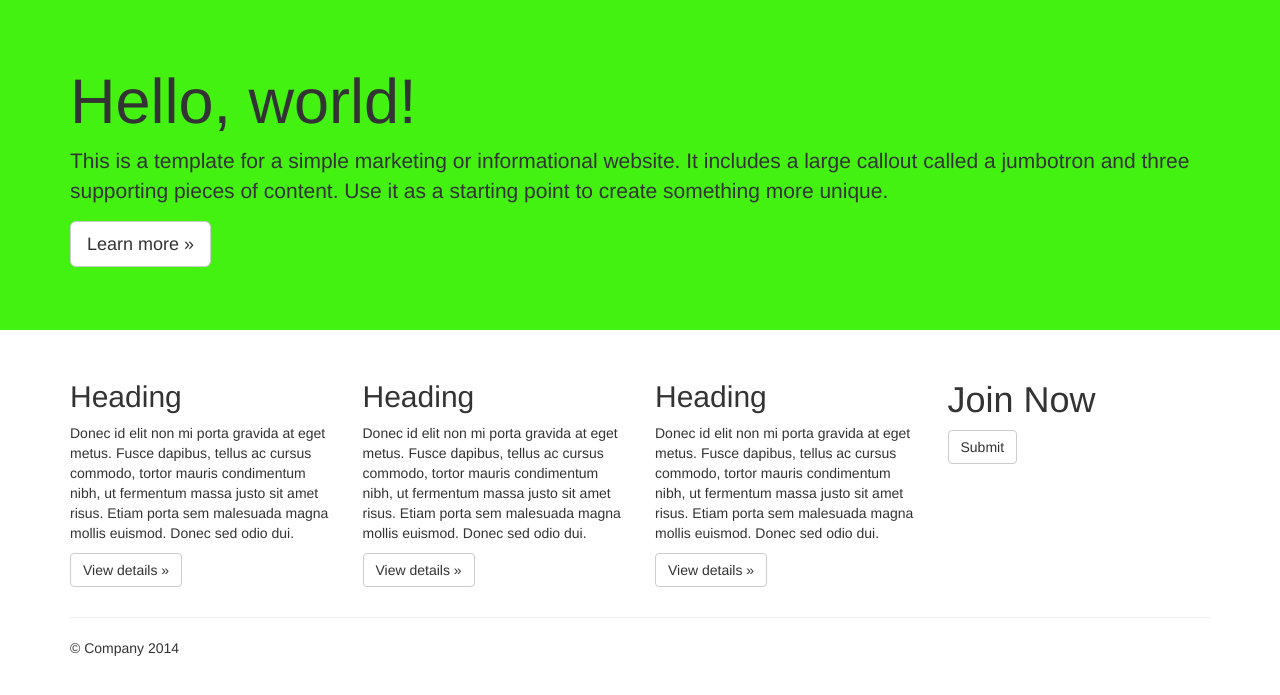
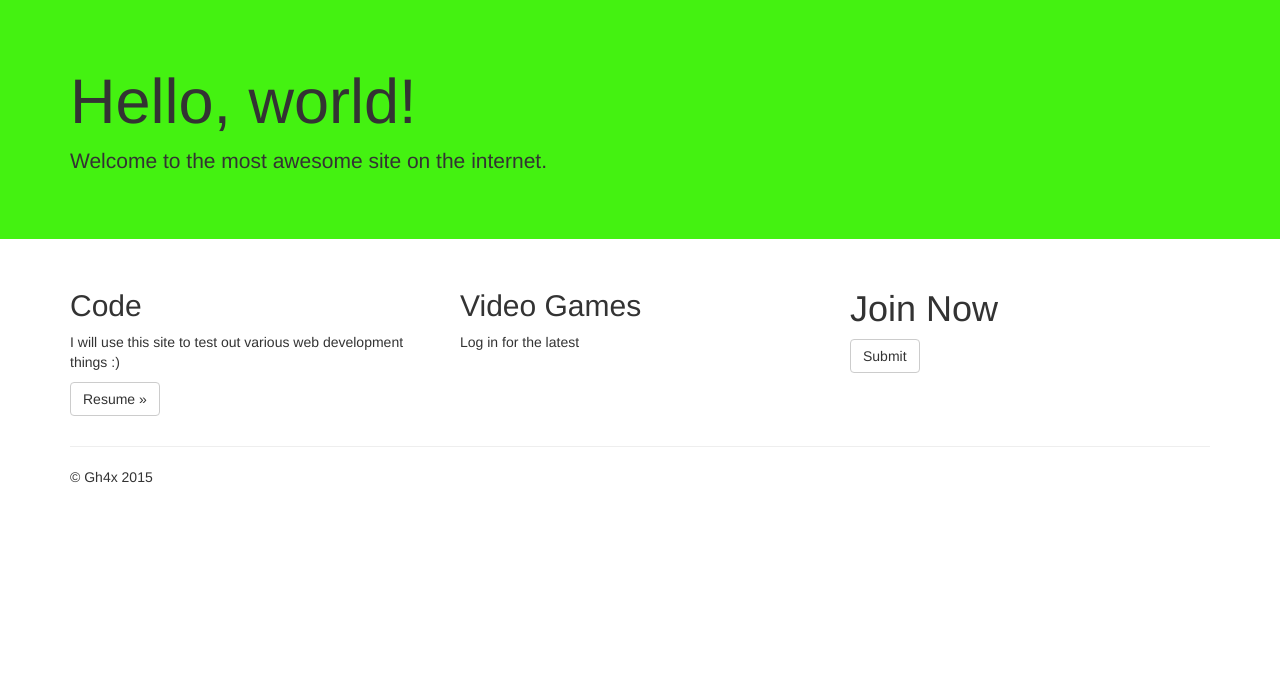
Before and after one commit to gh4x/gh4x-public, a Django app: template Django/static/templates/signup.html in a window 1280 px wide. Shown: the part 51-746 px from the top of the page. Run offline with Django 3.2, Linux system fonts and the light colour scheme; the template is opened without the code that fills it: values that come from a table or form of the project are taken from there, others are empty; parts of the project's set-up code (start-up, migrations or seed data) failed here and were passed over; some libraries are stand-ins or nearby versions.

Commit message:
updates 4/29/2015

```diff
--- a/Django/src/gh4x/urls.py
+++ b/Django/src/gh4x/urls.py
@@ -9,7 +9,8 @@ urlpatterns = patterns('',
     # Examples:
     url(r'^$', 'signups.views.home', name='home'),
     # url(r'^blog/', include('blog.urls')),
-
+    url(r'^thank-you/$', 'signups.views.thankyou', name='thankyou'),
+    url(r'^about-grant/$', 'signups.views.aboutgrant', name='aboutgrant'),
     url(r'^admin/', include(admin.site.urls)),
 )
 
--- a/Django/static/static/css/custom.css
+++ b/Django/static/static/css/custom.css
@@ -3,7 +3,8 @@
 }
 
 .success {
-    background-color: #c0c0c0;
+    background-color: #fc9803;
+    text-align: center;
 }
 
 .messages-row {
--- a/Django/static/templates/base.html
+++ b/Django/static/templates/base.html
@@ -10,18 +10,18 @@
     <meta name="author" content="">
     <link rel="icon" href="../../favicon.ico">
 
-    <title>Jumbotron Template for Bootstrap</title>
+    <title>Gh4x.com</title>
 
     <!-- Bootstrap core CSS -->
-    <link href="static/css/bootstrap.min.css" rel="stylesheet">
+    <link href="../static/css/bootstrap.min.css" rel="stylesheet">
 
     <!-- Custom styles for this template -->
-    <link href="static/css/jumbotron.css" rel="stylesheet">
-    <link href="static/css/custom.css" rel="stylesheet">
+    <link href="../static/css/jumbotron.css" rel="stylesheet">
+    <link href="../static/css/custom.css" rel="stylesheet">
 
     <!-- Just for debugging purposes. Don't actually copy these 2 lines! -->
     <!--[if lt IE 9]><script src="../../assets/js/ie8-responsive-file-warning.js"></script><![endif]-->
-    <script src="static/js/ie-emulation-modes-warning.js"></script>
+    <script src="../static/js/ie-emulation-modes-warning.js"></script>
 
     <!-- HTML5 shim and Respond.js for IE8 support of HTML5 elements and media queries -->
     <!--[if lt IE 9]>
@@ -57,61 +57,40 @@
       </div>
     </nav>
 
-    <!-- Main jumbotron for a primary marketing message or call to action -->
-    <div class="jumbotron">
-      <div class="container">
-        <h1>Hello, world!</h1>
-        <p>This is a template for a simple marketing or informational website. It includes a large callout called a jumbotron and three supporting pieces of content. Use it as a starting point to create something more unique.</p>
-        <p><a class="btn btn-default btn-lg" href="#" role="button">Learn more &raquo;</a></p>
-      </div>
-    </div>
+    {% block jumbotron %}
+    {% endblock jumbotron %}
 
     <div class="container">
       {% if messages %}
       <div class="row">
-        <div class="col-sm-3 col-sm-offset-3">
+        <div class="col-sm-6 col-sm-offset-3">
           {% for message in messages %}
-          <p {% if message.tags %} class="{{ message.tags }}"{% endif %}>{{ message }}</p>
+          <p {% if message.tags == "success" %} class="alert alert-success"{% endif %}>{{ message }}</p>
           {% endfor %}
         </div>
       </div>
       {% endif %}
 
       <div class="row">
-        <div class="col-md-3">
-          <h2>Heading</h2>
-          <p>Donec id elit non mi porta gravida at eget metus. Fusce dapibus, tellus ac cursus commodo, tortor mauris condimentum nibh, ut fermentum massa justo sit amet risus. Etiam porta sem malesuada magna mollis euismod. Donec sed odio dui. </p>
-          <p><a class="btn btn-default" href="#" role="button">View details &raquo;</a></p>
-        </div>
-        <div class="col-md-3">
-          <h2>Heading</h2>
-          <p>Donec id elit non mi porta gravida at eget metus. Fusce dapibus, tellus ac cursus commodo, tortor mauris condimentum nibh, ut fermentum massa justo sit amet risus. Etiam porta sem malesuada magna mollis euismod. Donec sed odio dui. </p>
-          <p><a class="btn btn-default" href="#" role="button">View details &raquo;</a></p>
-       </div>
-       <div class="col-md-3">
-          <h2>Heading</h2>
-          <p>Donec id elit non mi porta gravida at eget metus. Fusce dapibus, tellus ac cursus commodo, tortor mauris condimentum nibh, ut fermentum massa justo sit amet risus. Etiam porta sem malesuada magna mollis euismod. Donec sed odio dui. </p>
-          <p><a class="btn btn-default" href="#" role="button">View details &raquo;</a></p>
-       </div>
-       <div class="col-md-3">
-         {% block content %} {% endblock %}
-       </div>
+        {% block content %} {% endblock %}
       </div>
 
       <hr>
 
       <footer>
-        <p>&copy; Company 2014</p>
+        <p>&copy; Gh4x {% now "Y" %}</p> <!-- TODO LINKEDIN ICON -->
       </footer>
     </div> <!-- /container -->
+
+
 
 
     <!-- Bootstrap core JavaScript
     ================================================== -->
     <!-- Placed at the end of the document so the pages load faster -->
-    <script src="static/js/jquery.min.js"></script>
-    <script src="static/js/bootstrap.min.js"></script>
+    <script src="../static/js/jquery.min.js"></script>
+    <script src="../static/js/bootstrap.min.js"></script>
     <!-- IE10 viewport hack for Surface/desktop Windows 8 bug -->
-    <script src="static/js/ie10-viewport-bug-workaround.js"></script>
+    <script src="../static/js/ie10-viewport-bug-workaround.js"></script>
   </body>
 </html>
--- a/Django/static/templates/signup.html
+++ b/Django/static/templates/signup.html
@@ -1,10 +1,32 @@
 {% extends 'base.html' %}
 
+{% block jumbotron %}
+<!-- Main jumbotron for a primary marketing message or call to action -->
+<div class="jumbotron">
+  <div class="container">
+    <h1>Hello, world!</h1>
+    <p>Welcome to the most awesome site on the internet.</p>
+  </div>
+</div>
+
+{% endblock %}
 
 {% block content %}
-<h1>Join Now</h1>
-<form method='POST' action=''> {% csrf_token %}
-    {{ form.as_p }}
-    <input type='submit' class='btn btn-default btn-md'>
-</form>
+<div class="col-md-4">
+    <h2>Code</h2>
+    <p>I will use this site to test out various web development things :)</p>
+    <p><a class="btn btn-default" href="#" role="button">Resume &raquo;</a></p>
+</div>
+<div class="col-md-4">
+    <h2>Video Games</h2>
+    <p>Log in for the latest </p>
+</div>
+<div class="col-md-4">
+    <h1>Join Now</h1>
+    <form method='POST' action=''> {% csrf_token %}
+      {{ form.as_p }}
+        <input type='submit' class='btn btn-default btn-md'>
+    </form>
+</div>
+
 {% endblock %}
```
Also changed, not shown: Django/src/signups/views.py (+15 -2 lines), Django/src/db.sqlite3.
